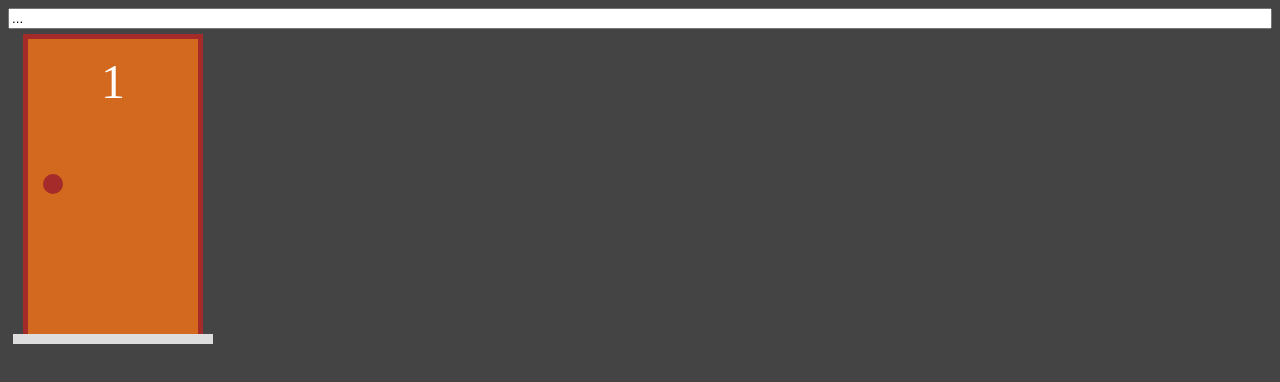
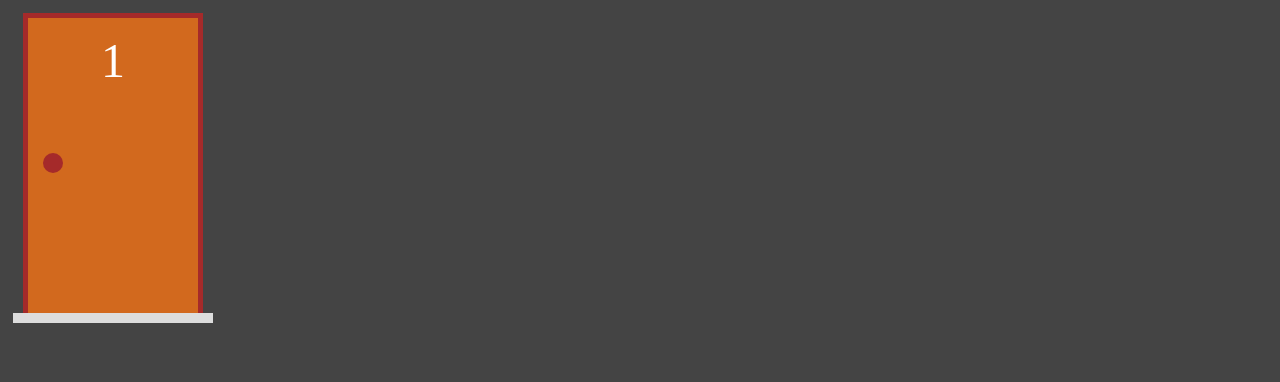
Before and after one commit to Erick-de-Paiva/projeto-porta-premiada, a Next.js app: page / in a window 1280 px wide. Shown: the top 382 px of the page. Built offline with nearby package versions, Linux system fonts and the light colour scheme.

Commit message:
adicionando eventos a porta #03

```diff
--- a/components/Porta.tsx
+++ b/components/Porta.tsx
@@ -8,17 +8,27 @@
 
 export default function Porta(props: PortaProps) {
     const porta = props.value
-    const selecionada = porta.selecionada ? styles.selecionada : ''
+    const selecionada = porta.selecionada && !porta.aberta ? styles.selecionada : ''
 
     const alternarSelecao = e => props.onChange(porta.alternarSelecao())
+    const abrir = e => {
+        e.stopPropagation()
+        props.onChange(porta.abrir())
+    }
+
+    function renderizarPorta() {
+        return (
+            <div className={styles.porta}>
+                <div className={styles.numero}>{porta.numero}</div>
+                <div className={styles.macaneta} onClick={abrir}></div>
+            </div>
+        )
+    }
 
     return (
         <div className={styles.area} onClick={alternarSelecao}>
             <div className={`${styles.estrutura} ${selecionada}`}>
-                <div className={styles.porta}>
-                    <div className={styles.numero}>{porta.numero}</div>
-                    <div className={styles.macaneta}></div>
-                </div>
+                {porta.aberta ? false : renderizarPorta()}
             </div>
             <div className={styles.chao}></div>
         </div>
--- a/pages/index.tsx
+++ b/pages/index.tsx
@@ -4,11 +4,9 @@
 
 export default function Home() {
   const [p1, setP1] = useState(new PortaModel(1))
-  const [texto, setTexto] = useState("...")
 
   return (
     <div style={{display: "flex", flexDirection: "column"}}>
-      <input type="text" value={texto} onChange={e => setTexto(e.target.value)} />
       <Porta value={p1} onChange={novaPorta => setP1(novaPorta)} />
     </div>
   )
--- a/styles/Porta.module.css
+++ b/styles/Porta.module.css
@@ -14,6 +14,7 @@
     border-left: 5px solid brown;
     border-top: 5px solid brown;
     border-right: 5px solid brown;
+    background-color: #0005;
     width: 90%;
 }
 
```
